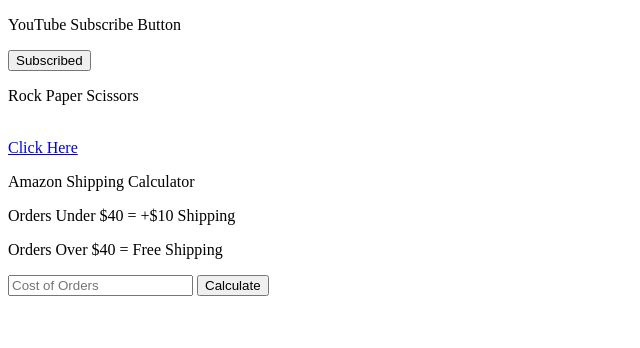
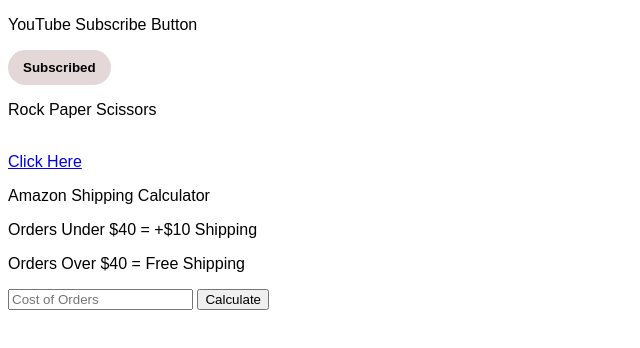
Before and after one commit to svn-111/JavaScript, a plain HTML site: page Simple_Project/DomProject.html in a window 1280 px wide. Both pictures are taken after a click on the button "Subscribe". Shown: the whole page, without its empty margins (0-640 px from the left). Drawn offline with Linux system fonts and the light colour scheme.

Commit message:
addSomeCSS
more gonna be add tomorrow. That's all today

```diff
--- a/Simple_Project/DomProject.html
+++ b/Simple_Project/DomProject.html
@@ -5,6 +5,24 @@
     <meta name="viewport" content="width=device-width, initial-scale=1.0">
     <title>DomProject</title>
 </head>
+<style>
+    body{
+        font-family: Arial;
+    }
+    .js_sub_btn{
+        font-weight: bold;
+        padding: 10px 15px;
+        border: none;
+        background-color: black;
+        color: white;
+        border-radius: 40px;
+        cursor: pointer;
+    }
+    .is-subscribed{
+        background-color: rgb(228, 215, 215);
+        color: black;
+    }
+</style>
 <body>
     <p>YouTube Subscribe Button</p>
     <button
@@ -41,11 +59,17 @@
         }
         function pressButton()
         {
-            var btnElement = document.querySelector('.js_sub_btn');
+            const btnElement = document.querySelector('.js_sub_btn');
             if(btnElement.innerText==='Subscribe')
+            {
                 btnElement.innerHTML='Subscribed';
+                btnElement.classList.add('is-subscribed')
+            }
             else
+            {
                 btnElement.innerHTML = 'Subscribe';
+                btnElement.classList.remove('is-subscribed');
+            }
         }
         function calculateCost()
         {
```
